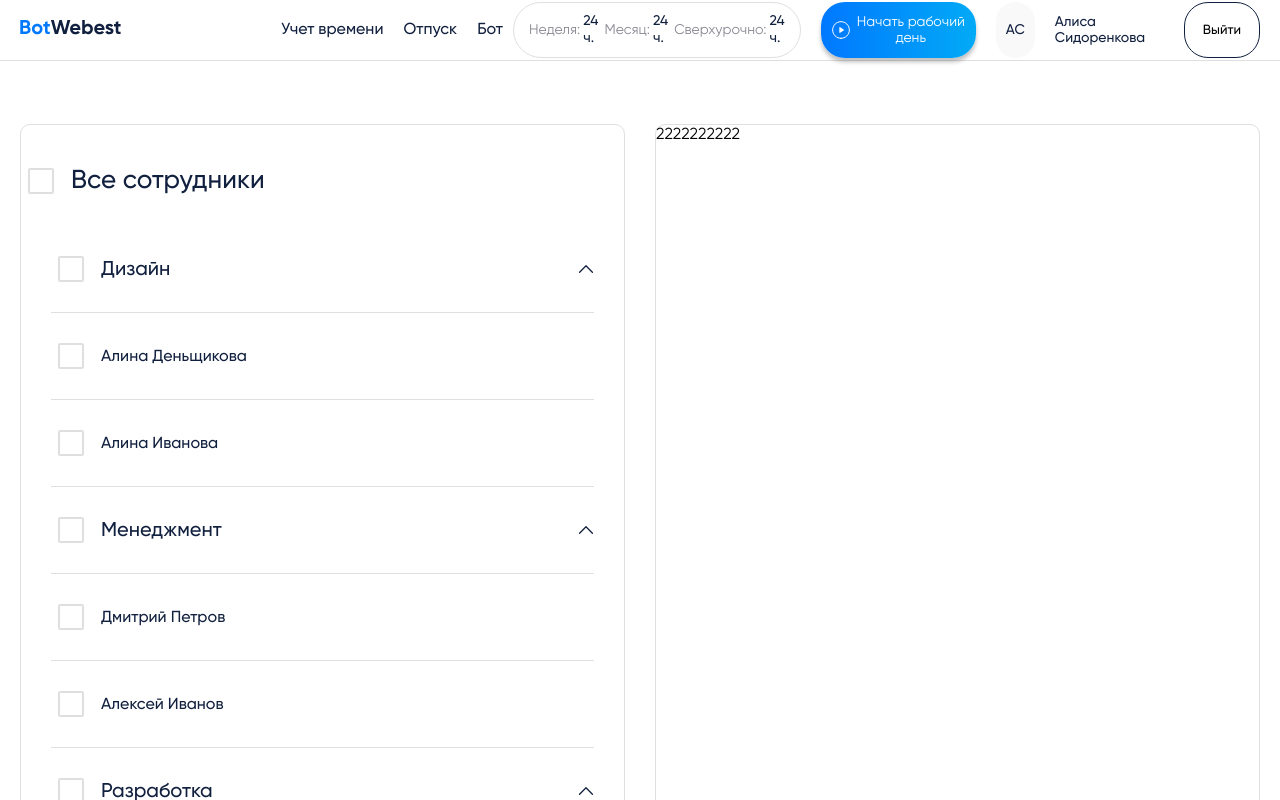
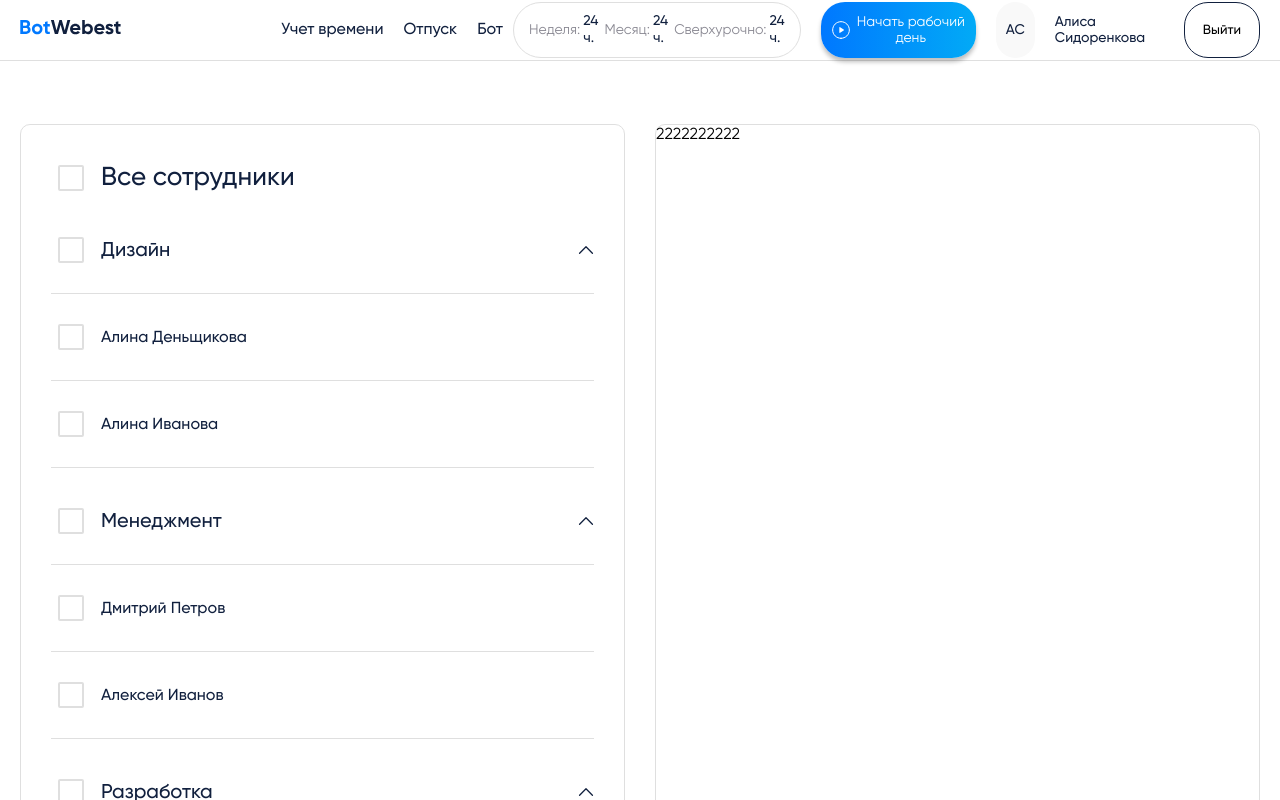
Before and after one commit to timazloy/Webest-bot, a Vue app: page /bot in a window 1280 px wide. Shown: the top 800 px of the page. Built offline with nearby package versions, Linux system fonts and the light colour scheme.

Commit message:
upd: accordion

```diff
--- a/src/App.vue
+++ b/src/App.vue
@@ -31,6 +31,10 @@ export default {
   &__header {
     margin-bottom: 63px;
   }
+
+  &__bot {
+    margin-bottom: 78px;
+  }
 }
 
 </style>
--- a/src/components/Accordion.vue
+++ b/src/components/Accordion.vue
@@ -1,11 +1,14 @@
 <template>
-  <div class="accordion">
+  <div class="section-list__item accordion">
     <div class="accordion__item-wrapper">
-      <label class="accordion__title accordion-item custom-checkbox">
+      <label class="accordion__title accordion-item accordion-item--title custom-checkbox">
         <input class="accordion-item__checkbox" type="checkbox">
-        <span class="accordion-item__text">{{accordion.industry}}</span>
+        <span class="accordion-item__text accordion-item__text--title">{{accordion.industry}}</span>
+      </label>
+      <button class="accordion-button">
         <img class="accordion-item__img" src="/img/arrow-top.svg" alt="img">
-      </label>
+      </button>
+
     </div>
 
     <div class="accordion__item-wrapper">
@@ -37,8 +40,16 @@ export default {
 <style lang="scss">
 @import "src/scss/variables.scss";
 
-.accordion {
+.accordion:last-child .accordion__item-wrapper:last-child .accordion__title:last-child {
+  border-bottom: none;
+}
 
+.accordion-button {
+  width: 100%;
+  display: flex;
+  justify-content: flex-end;
+  cursor: pointer;
+  padding: 38px 0;
 }
 
 .accordion-item {
@@ -47,9 +58,16 @@ export default {
   align-items: center;
   justify-content: space-between;
   gap: 17px;
-  border-bottom: 1px solid #DFDFDF;
-  padding: 30px 0;
-  margin: 0 30px;
+  width: 100%;
+  //border-bottom: 1px solid #DFDFDF;
+  //margin: 0 30px;
+
+
+
+  &--title {
+    width: fit-content;
+    margin: unset;
+  }
 
   &__text {
     font-family: $ff-m;
@@ -57,6 +75,12 @@ export default {
     line-height: 100%;
     color: $primaryBlack;
     margin-left: 7px;
+    width: 100%;
+    padding: 30px 0;
+
+    &--title {
+      width: auto;
+    }
 
     &--min {
       font-size: 16px;
@@ -69,4 +93,14 @@ export default {
   }
 }
 
+.accordion {
+  &__item-wrapper {
+    margin: 0 30px;
+    display: flex;
+    justify-content: space-between;
+    align-items: center;
+    border-bottom: 1px solid #DFDFDF;
+  }
+}
+
 </style>
--- a/src/pages/Bot.vue
+++ b/src/pages/Bot.vue
@@ -72,6 +72,7 @@ export default {
   display: flex;
   gap: 17px;
   cursor: pointer;
+  padding: 37px 30px 14px 30px;
 
   &__checkbox {
     width: 22px;
@@ -81,15 +82,15 @@ export default {
     font-family: $ff-m;
     font-size: 26px;
     color: #11203E;
+    margin-left: 7px;
   }
 }
 
 
 .section-list {
-  padding: 40px 0;
+  &__item {
+    margin-bottom: 10px;
+  }
 
-  &__check {
-    margin: 0 0 30px 7px;
-  }
 }
 </style>
--- a/src/scss/form/inputs.scss
+++ b/src/scss/form/inputs.scss
@@ -38,3 +38,7 @@
   background-position-x: 3px;
   background-position-y: 5px;
 }
+
+.custom-checkbox>input:not(:disabled):not(:checked)+span:hover::before {
+  border-color: #b3d7ff;
+}
```
